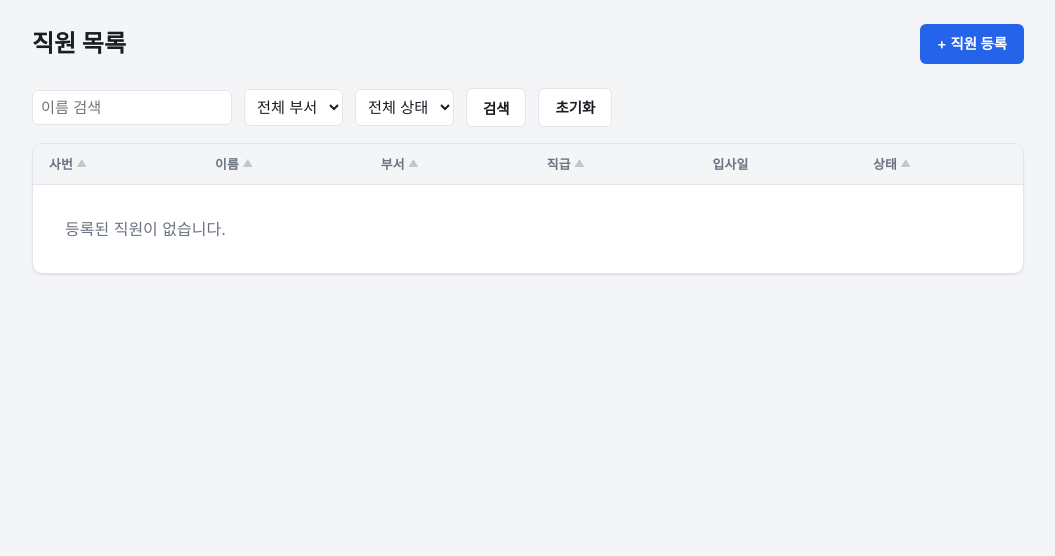
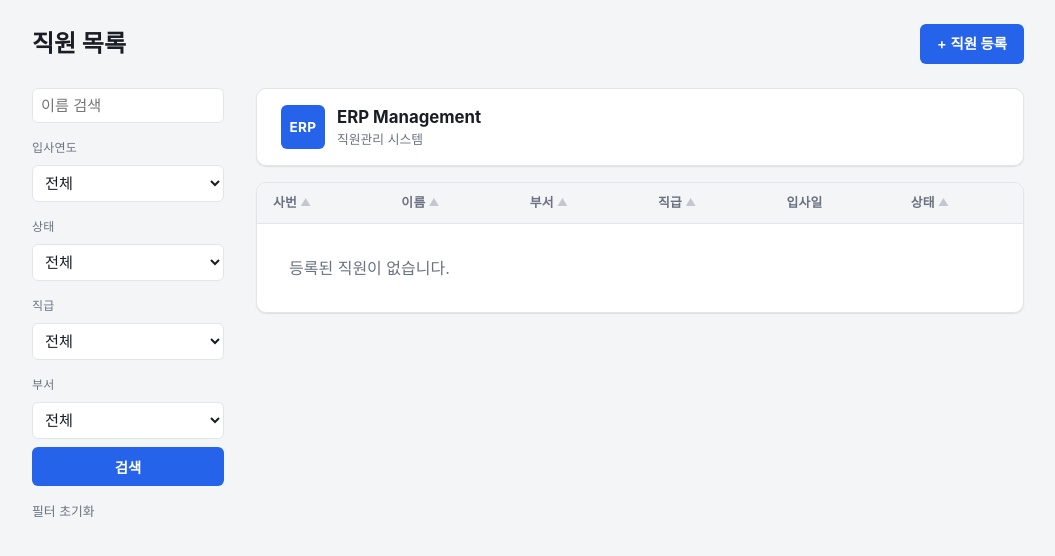
Before and after one commit to Lim-K-M/ERP_Management, a FastAPI app: template app/templates/employees/list.html in a window 1280 px wide. Shown: the part 48-604 px from the top of the page, without its empty margins (112-1167 px from the left). Run offline with FastAPI, Linux system fonts and the light colour scheme; the template is opened without the code that fills it, so the values that code supplies are empty; parts of the project's set-up code (start-up, migrations or seed data) failed here and were passed over.

Commit message:
feat(employee): 목록 사이드바 필터(입사연도/상태/직급/부서) 추가
- EmployeeFilter에 position_id/hire_year 추가, list_employees가 해당
  조건을 조합 조회. list_hire_years()로 실제 존재하는 입사연도만 노출
- 목록 페이지를 사이드바+본문 레이아웃으로 재구성. 사이드바는 컴팩트한
  <select> 드롭다운(변경 시 자동 재조회)로 구성 - 처음엔 클릭형 버튼
  목록으로 만들었으나 옵션이 많아지자 세로로 너무 길어져서 교체
- 이름 검색창은 사이드바 상단으로, 기존 검색창 자리에는 브랜드 배너
  (로고 자리, 실제 로고 이미지는 없어 텍스트 워드마크로 대체)
- 사이드바에 position: sticky 적용 - 페이지 스크롤 시 함께 따라오도록

WSL2/Docker 실행 환경에서 부서+상태 조합 선택 시 select에 정확히
반영되고 실제 조회 결과가 조건과 일치하는 것까지 확인.

```diff
--- a/app/routers/api_employees.py
+++ b/app/routers/api_employees.py
@@ -14,7 +14,9 @@ router = APIRouter(prefix="/api/employees", tags=["employees"])
 async def list_employees(
     name: str | None = None,
     dept_id: str | None = None,
+    position_id: str | None = None,
     status: str | None = None,
+    hire_year: str | None = None,
     sort: str = DEFAULT_SORT,
     order: str = "asc",
     session: AsyncSession = Depends(get_session),
@@ -23,7 +25,7 @@ async def list_employees(
         sort = DEFAULT_SORT
     if order not in ("asc", "desc"):
         order = "asc"
-    filters = EmployeeFilter(name=name, dept_id=dept_id, status=status)
+    filters = EmployeeFilter(name=name, dept_id=dept_id, position_id=position_id, status=status, hire_year=hire_year)
     return await employee_service.list_employees(session, filters, sort=sort, order=order)
 
 
--- a/app/schemas/employee.py
+++ b/app/schemas/employee.py
@@ -51,11 +51,13 @@ class EmployeeStatusUpdate(BaseModel):
 class EmployeeFilter(BaseModel):
     name: str | None = None
     dept_id: int | None = None
+    position_id: int | None = None
     status: str | None = None
+    hire_year: int | None = None
 
-    @field_validator("dept_id", mode="before")
+    @field_validator("dept_id", "position_id", "hire_year", mode="before")
     @classmethod
-    def blank_dept_id_to_none(cls, value):
+    def blank_to_none(cls, value):
         return None if value == "" else value
 
 
--- a/app/static/css/style.css
+++ b/app/static/css/style.css
@@ -83,6 +83,121 @@ h2 {
     max-width: 1040px;
     margin: 0 auto;
     padding: var(--space-6);
+}
+
+/* ---- 목록 페이지: 사이드바 + 본문 ---- */
+.list-layout {
+    display: flex;
+    gap: var(--space-6);
+    align-items: flex-start;
+}
+
+.sidebar {
+    width: 200px;
+    flex-shrink: 0;
+    position: sticky;
+    top: var(--space-6);
+    max-height: calc(100vh - var(--space-6) * 2);
+    overflow-y: auto;
+    padding-right: var(--space-2);
+}
+
+.list-main {
+    flex: 1;
+    min-width: 0;
+}
+
+.sidebar-filters {
+    display: flex;
+    flex-direction: column;
+    gap: var(--space-2);
+    margin-bottom: var(--space-3);
+}
+
+.sidebar-filters select {
+    width: 100%;
+}
+
+.filter-label {
+    font-size: 0.75rem;
+    text-transform: uppercase;
+    letter-spacing: 0.02em;
+    color: var(--color-text-muted);
+    margin-top: var(--space-2);
+}
+
+.btn-block {
+    width: 100%;
+    justify-content: center;
+}
+
+.filter-reset-link {
+    display: inline-block;
+    font-size: 0.8rem;
+    color: var(--color-text-muted);
+    text-decoration: none;
+    margin-bottom: var(--space-6);
+}
+
+.filter-reset-link:hover {
+    color: var(--color-danger);
+    text-decoration: underline;
+}
+
+/* ---- 브랜드 배너 (로고 자리) ---- */
+.brand-banner {
+    display: flex;
+    align-items: center;
+    gap: var(--space-3);
+    padding: var(--space-4) var(--space-6);
+    background: var(--color-surface);
+    border: 1px solid var(--color-border);
+    border-radius: var(--radius-md);
+    box-shadow: var(--shadow-card);
+    margin-bottom: var(--space-4);
+}
+
+.brand-mark {
+    width: 44px;
+    height: 44px;
+    border-radius: var(--radius-sm);
+    background: var(--color-primary);
+    color: #fff;
+    display: flex;
+    align-items: center;
+    justify-content: center;
+    font-weight: 700;
+    font-size: 0.85rem;
+    letter-spacing: 0.02em;
+    flex-shrink: 0;
+}
+
+.brand-name {
+    font-weight: 700;
+    font-size: 1.05rem;
+}
+
+.brand-sub {
+    display: block;
+    font-weight: 400;
+    font-size: 0.8rem;
+    color: var(--color-text-muted);
+}
+
+@media (max-width: 768px) {
+    .list-layout {
+        flex-direction: column;
+    }
+
+    .sidebar {
+        width: 100%;
+        display: flex;
+        flex-wrap: wrap;
+        gap: var(--space-4);
+        position: static;
+        max-height: none;
+        overflow-y: visible;
+    }
 }
 
 /* ---- 공용 레이아웃 조각: 새 화면에서도 그대로 재사용 ---- */
--- a/app/templates/employees/list.html
+++ b/app/templates/employees/list.html
@@ -5,25 +5,55 @@
     <h1>직원 목록</h1>
     <a href="/employees/new" class="btn btn-primary">+ 직원 등록</a>
 </div>
-<form method="get" class="toolbar">
+<div class="list-layout">
+    <aside class="sidebar">
+        <form method="get" class="sidebar-filters">
             <input type="text" name="name" placeholder="이름 검색" value="{{ filters.name or '' }}">
-    <select name="dept_id">
-        <option value="">전체 부서</option>
-        {% for dept in departments %}
-        <option value="{{ dept.dept_id }}" {% if filters.dept_id|string == dept.dept_id|string %}selected{% endif %}>{{ dept.dept_name }}</option>
+
+            <label class="filter-label" for="f-hire-year">입사연도</label>
+            <select id="f-hire-year" name="hire_year" onchange="this.form.submit()">
+                <option value="">전체</option>
+                {% for y in hire_years %}
+                <option value="{{ y }}" {% if filters.hire_year == y %}selected{% endif %}>{{ y }}년</option>
                 {% endfor %}
             </select>
-    <select name="status">
-        <option value="">전체 상태</option>
+
+            <label class="filter-label" for="f-status">상태</label>
+            <select id="f-status" name="status" onchange="this.form.submit()">
+                <option value="">전체</option>
                 <option value="ACTIVE" {% if filters.status == "ACTIVE" %}selected{% endif %}>재직</option>
                 <option value="LEAVE" {% if filters.status == "LEAVE" %}selected{% endif %}>휴직</option>
                 <option value="RESIGNED" {% if filters.status == "RESIGNED" %}selected{% endif %}>퇴직</option>
             </select>
+
+            <label class="filter-label" for="f-position">직급</label>
+            <select id="f-position" name="position_id" onchange="this.form.submit()">
+                <option value="">전체</option>
+                {% for p in positions %}
+                <option value="{{ p.position_id }}" {% if filters.position_id == p.position_id %}selected{% endif %}>{{ p.position_name }}</option>
+                {% endfor %}
+            </select>
+
+            <label class="filter-label" for="f-dept">부서</label>
+            <select id="f-dept" name="dept_id" onchange="this.form.submit()">
+                <option value="">전체</option>
+                {% for d in departments %}
+                <option value="{{ d.dept_id }}" {% if filters.dept_id == d.dept_id %}selected{% endif %}>{{ d.dept_name }}</option>
+                {% endfor %}
+            </select>
+
             <input type="hidden" name="sort" value="{{ current_sort }}">
             <input type="hidden" name="order" value="{{ current_order }}">
-    <button type="submit" class="btn btn-outline">검색</button>
-    <a href="/employees" class="btn btn-outline">초기화</a>
+            <button type="submit" class="btn btn-primary btn-block">검색</button>
         </form>
+        <a href="/employees" class="filter-reset-link">필터 초기화</a>
+    </aside>
+
+    <div class="list-main">
+        <div class="brand-banner">
+            <div class="brand-mark">ERP</div>
+            <div class="brand-name">ERP Management<span class="brand-sub">직원관리 시스템</span></div>
+        </div>
         <div class="table-wrap">
             <table class="employee-table">
                 <thead>
@@ -54,4 +84,6 @@
                 </tbody>
             </table>
         </div>
+    </div>
+</div>
 {% endblock %}
```
Also changed, not shown: app/routers/pages.py (+9 -2 lines), app/services/employee_service.py (+13 -1 lines), README.md. Lines whose indentation alone changed are shown as unchanged.
